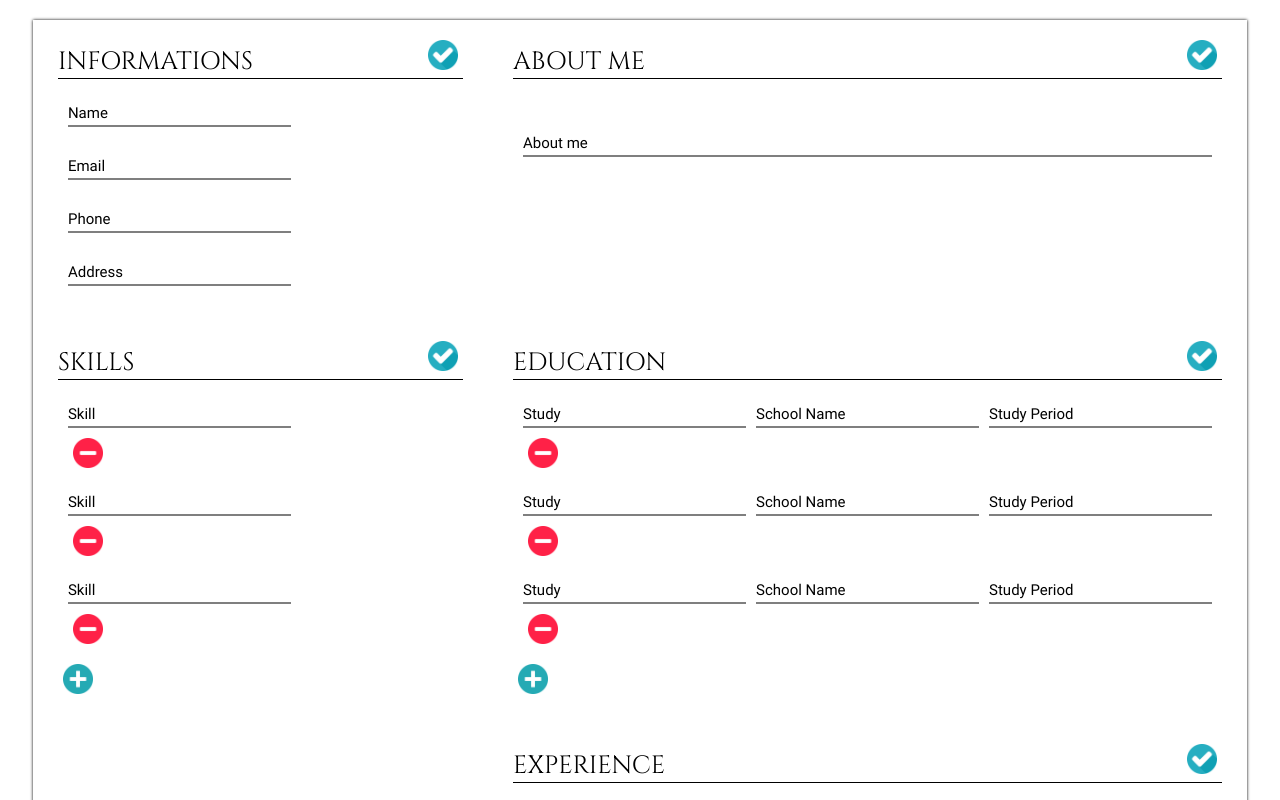
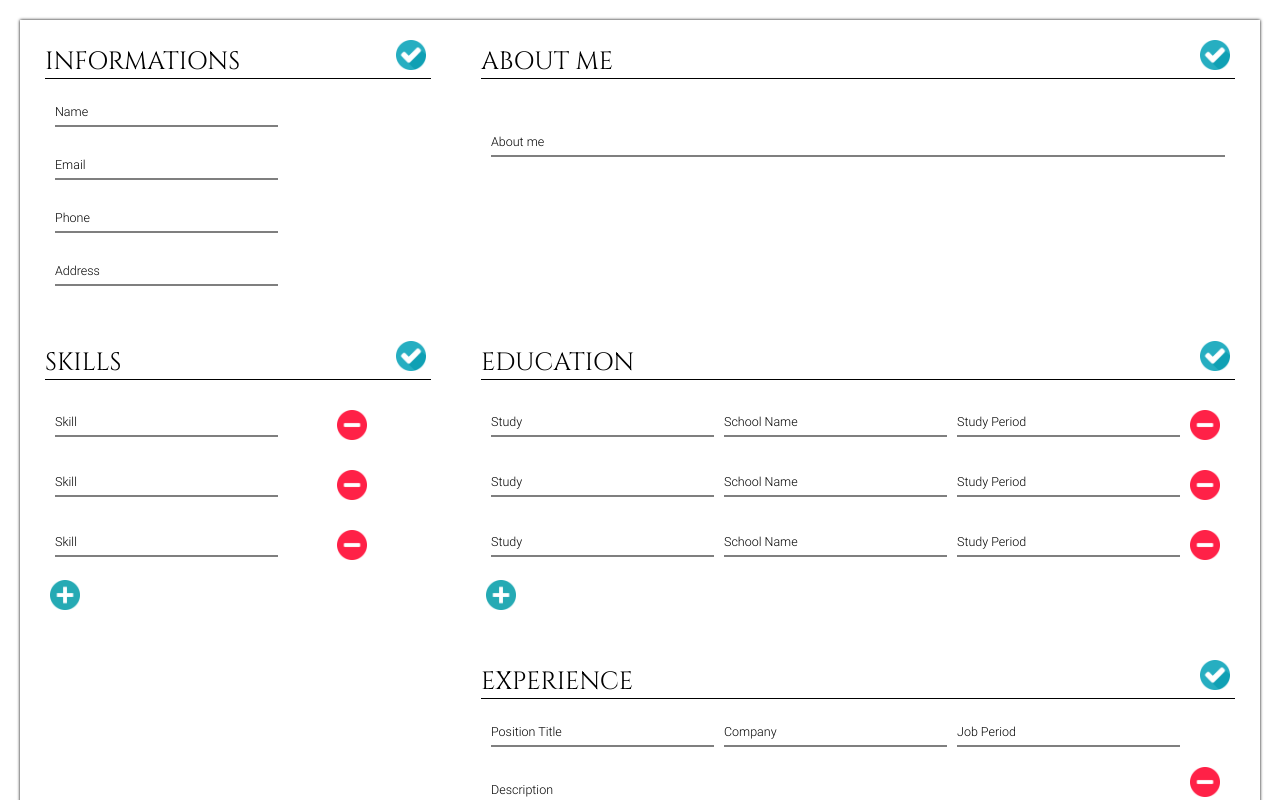
Before and after one commit to NestorNebula/cv-application, a React (Vite) app: page / in a window 1280 px wide. Shown: the top 800 px of the page. Built offline with nearby package versions, Linux system fonts and the light colour scheme.

Commit message:
style: add another font and change font-sizes

```diff
--- a/src/App.css
+++ b/src/App.css
@@ -1,6 +1,11 @@
 @font-face {
   font-family: 'Roboto';
   src: url('./fonts/Roboto/Roboto-Regular.ttf');
+}
+
+@font-face {
+  font-family: 'RobotoLight';
+  src: url('./fonts/Roboto/Roboto-Light.ttf');
 }
 
 @font-face {
--- a/src/styles/Form.css
+++ b/src/styles/Form.css
@@ -32,7 +32,8 @@ form.experience {
   left: 0;
   top: 0;
   transition: 0.2s ease-in;
-  font-size: 1.5rem;
+  font-size: 1.25rem;
+  font-family: 'RobotoLight';
 }
 
 textarea:focus {
--- a/src/styles/Input.css
+++ b/src/styles/Input.css
@@ -7,7 +7,8 @@
   left: 0;
   top: 0;
   transition: 0.2s ease-in;
-  font-size: 1.5rem;
+  font-size: 1.25rem;
+  font-family: 'RobotoLight';
 }
 
 input:focus + .inputlabel,
--- a/src/styles/List.css
+++ b/src/styles/List.css
@@ -1,5 +1,6 @@
 .listcontent {
   display: grid;
+  grid-auto-flow: column;
   gap: 0.5rem;
   align-items: center;
 }
```
